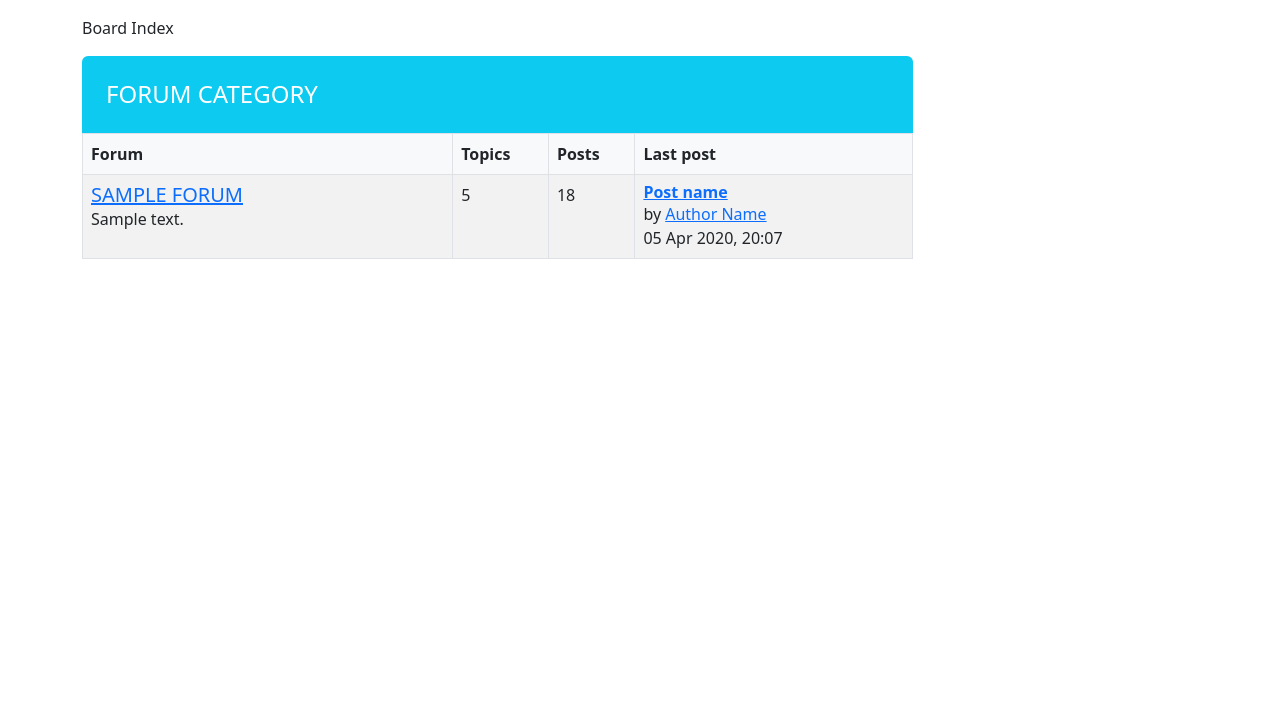
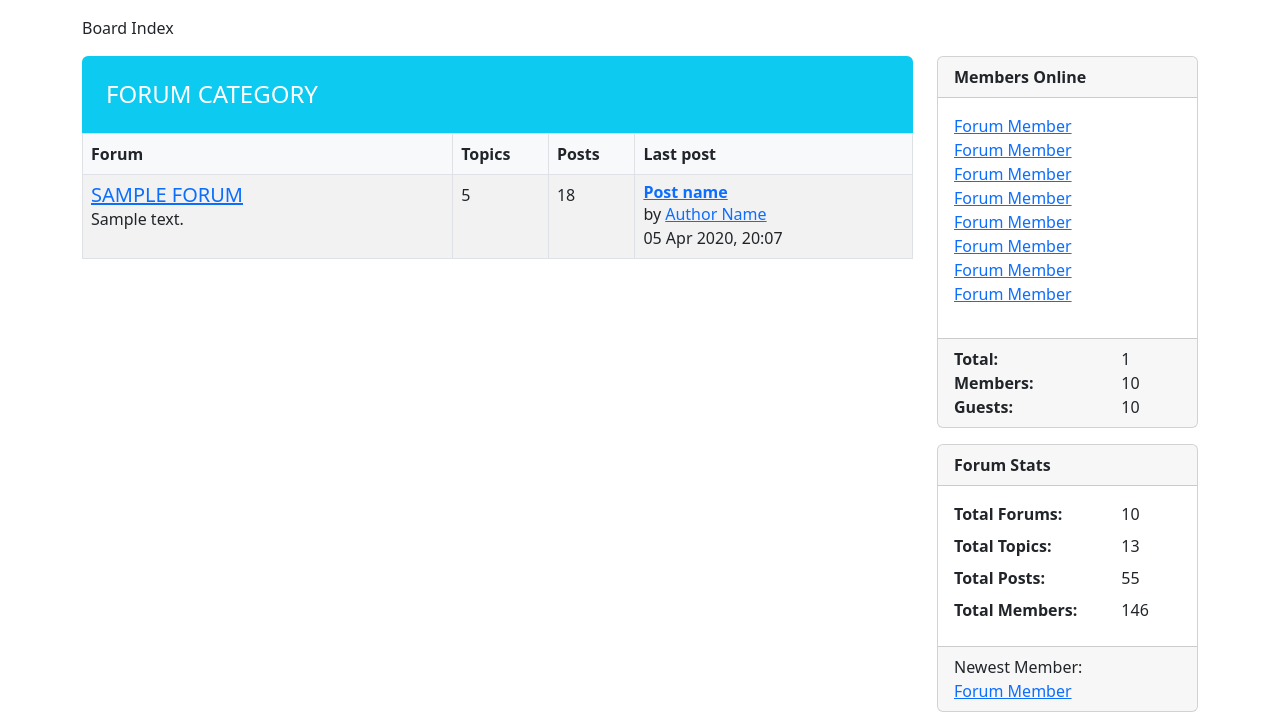
Before and after one commit to colinshin/DjangoForums, a Django app: page / in a window 1280 px wide. Shown: the part 72-800 px from the top of the page. Run offline with Django 4.2, Linux system fonts and the light colour scheme; tables that the repository leaves empty hold one stand-in row (values such as "Sample post"); some libraries are stand-ins or nearby versions.

Commit message:
Added sidebar with various stats about the forum

```diff
--- a/app/forum/templates/forum/index.html
+++ b/app/forum/templates/forum/index.html
@@ -40,6 +40,70 @@
 			</table>
 		</div>
 	</div>
+	<div class="col-12 col-xl-3">
+		<aside>
+			<div class="row">
+				<div class="col-12 col-sm-6 col-xl-12">
+					<div class="card mb-3 mb-sm-0 mb-xl-3">
+						<div class="card-header fw-bold">Members Online</div>
+						<div class="card-body">
+							<ul class="list-unstyled">
+								<li><a href="#">Forum Member</a></li>
+								<li><a href="#">Forum Member</a></li>
+								<li><a href="#">Forum Member</a></li>
+								<li><a href="#">Forum Member</a></li>
+								<li><a href="#">Forum Member</a></li>
+								<li><a href="#">Forum Member</a></li>
+								<li><a href="#">Forum Member</a></li>
+								<li><a href="#">Forum Member</a></li>
+							</ul>
+						</div>
+						<div class="card-footer">
+							<dl class="row mb-0">
+								<dt class="col-8">Total:</dt>
+								<dd class="col-4 mb-0">{{forum_list|length}}</dd>
+							</dl>
+							<dl class="row mb-0">
+								<dt class="col-8">Members:</dt>
+								<dd class="col-4 mb-0">10</dd>
+							</dl>
+							<dl class="row mb-0">
+								<dt class="col-8">Guests:</dt>
+								<dd class="col-4 mb-0">10</dd>
+							</dl>
+						</div>
+					</div>
+				</div>
+				<div class="col-12 col-sm-6 col-xl-12">
+					<div class="card">
+						<div class="card-header fw-bold">Forum Stats</div>
+						<div class="card-body">
+							<dl class="row mb-0">
+								<dt class="col-8">Total Forums:</dt>
+								<dd class="col-4">10</dd>
+							</dl>
+							<dl class="row mb-0">
+								<dt class="col-8">Total Topics:</dt>
+								<dd class="col-4">13</dd>
+							</dl>
+							<dl class="row mb-0">
+								<dt class="col-8">Total Posts:</dt>
+								<dd class="col-4">55</dd>
+							</dl>
+							<dl class="row mb-0">
+								<dt class="col-8">Total Members:</dt>
+								<dd class="col-4">146</dd>
+							</dl>
+						</div>
+						<div class="card-footer">
+							<div>Newest Member:</div>
+							<div><a href="#">Forum Member</a></div>
+						</div>
+					</div>
+				</div>
+			</div>
+		</aside>
+	</div>
 </div>
 
 {% endblock %}
```
